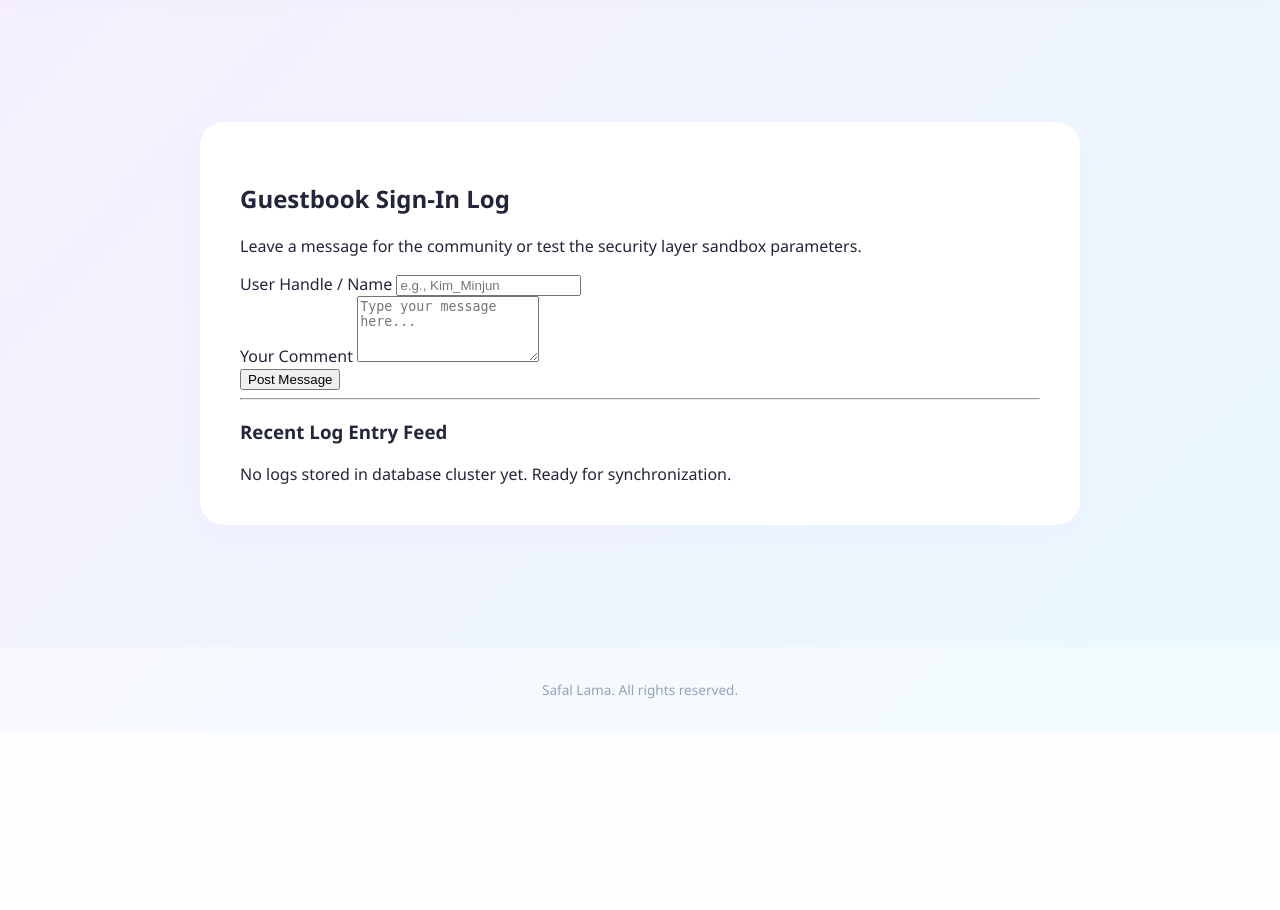
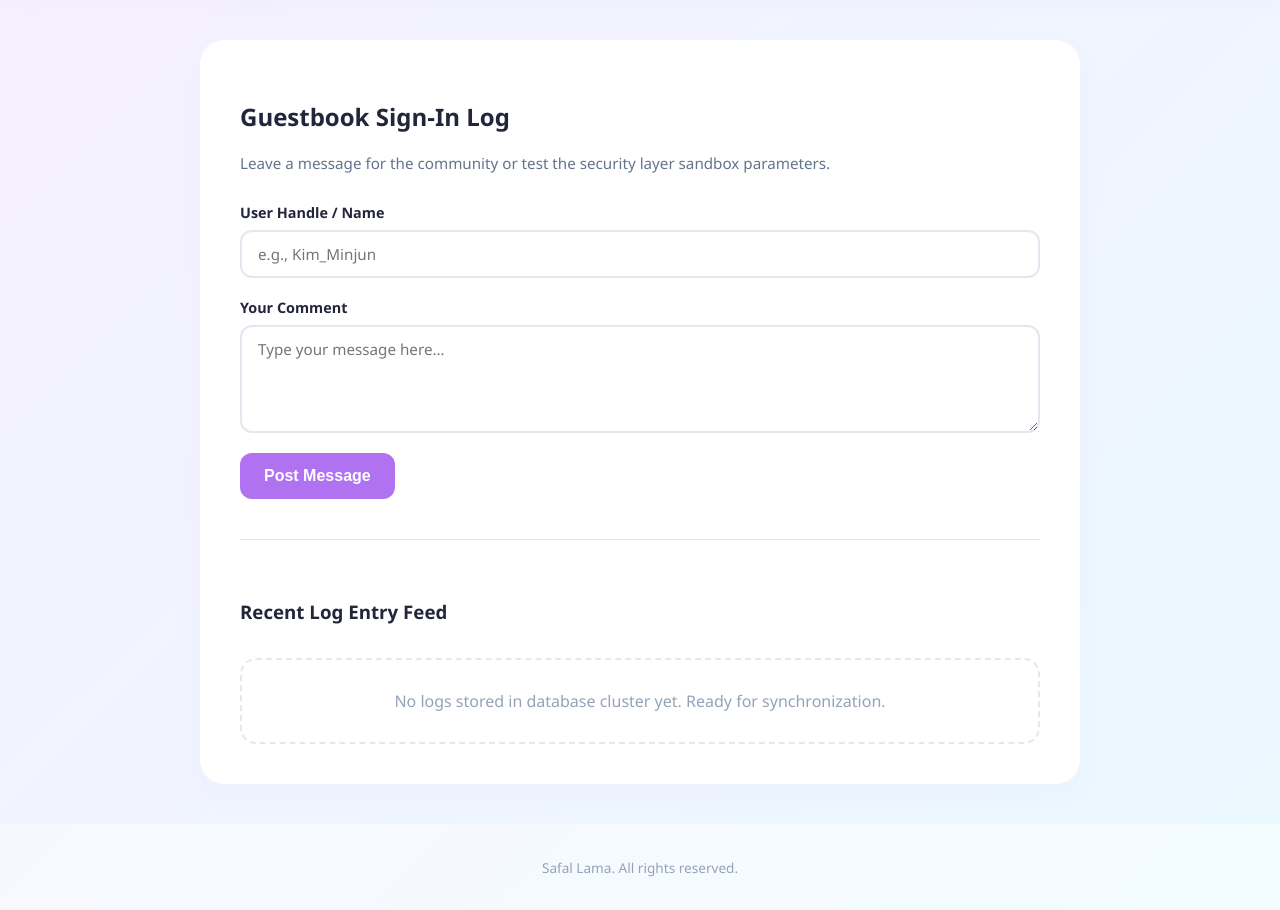
Before and after one commit to Blank21-xD/Language_learning, a Django app: template korean_app/templates/korean_app/guestbook.html in a window 1280 px wide. Shown: the part 67-977 px from the top of the page. Before the commit the page ends 766 px from the top, so only its background shows below. Run offline with Django 5.2, Linux system fonts and the light colour scheme; the template is opened without the code that fills it, so the values that code supplies are empty; parts of the project's set-up code (start-up, migrations or seed data) failed here and were passed over.

Commit message:
Updated CSS

```diff
--- a/static/css/styles.css
+++ b/static/css/styles.css
@@ -157,3 +157,186 @@
     background: #ff0000;
   }
 }
+
+/* ==========================================
+   GUESTBOOK COMPONENT ARCHITECTURE
+   ========================================== */
+
+.guestbook-container {
+  width: 100%;
+}
+
+.subtitle {
+  color: #64748b;
+  font-size: 0.95rem;
+  margin-bottom: 30px;
+}
+
+.secure-form-layout {
+  display: flex;
+  flex-direction: column;
+  gap: 20px;
+}
+
+.form-group {
+  display: flex;
+  flex-direction: column;
+  gap: 8px;
+}
+
+.form-group label {
+  font-weight: 600;
+  font-size: 0.9rem;
+  color: var(--text-dark);
+}
+
+.form-group input,
+.form-group textarea {
+  width: 100%;
+  padding: 12px 16px;
+  border: 2px solid #e2e8f0;
+  border-radius: 12px;
+  font-family: inherit;
+  font-size: 0.95rem;
+  box-sizing: border-box;
+  transition: border-color 0.2s, box-shadow 0.2s;
+}
+
+.form-group input:focus,
+.form-group textarea:focus {
+  outline: none;
+  border-color: var(--accent-purple);
+  box-shadow: 0 0 0 4px rgba(176, 114, 241, 0.15);
+}
+
+.submit-btn {
+  background: var(--accent-purple);
+  color: white;
+  border: none;
+  padding: 14px 24px;
+  font-size: 1rem;
+  font-weight: 600;
+  border-radius: 12px;
+  cursor: pointer;
+  transition: background 0.2s;
+  align-self: flex-start;
+}
+
+.submit-btn:hover {
+  background: var(--accent-hover);
+}
+
+.divider {
+  border: 0;
+  height: 1px;
+  background: #e2e8f0;
+  margin: 40px 0;
+}
+
+/* Messages Feed Display */
+.messages-display-vault {
+  display: flex;
+  flex-direction: column;
+  gap: 16px;
+}
+
+.message-card {
+  background: #fdfcff;
+  border: 1px solid #f1f0f5;
+  padding: 20px;
+  border-radius: 16px;
+  box-shadow: 0 4px 6px rgba(0, 0, 0, 0.01);
+}
+
+.message-card strong {
+  color: var(--text-dark);
+  font-size: 1rem;
+}
+
+.text-muted {
+  color: #94a3b8;
+  font-size: 0.8rem;
+  margin-left: 8px;
+}
+
+.message-card p {
+  margin: 8px 0 0 0;
+  color: #475569;
+  line-height: 1.5;
+}
+
+.empty-feed-notice {
+  text-align: center;
+  color: #94a3b8;
+  padding: 30px;
+  border: 2px dashed #e2e8f0;
+  border-radius: 16px;
+}
+
+/* Panic Mode Guestbook System Adapters */
+
+body.alert-panic .form-group label {
+  color: #ff4444;
+}
+
+body.alert-panic .form-group input,
+body.alert-panic .form-group textarea {
+  background: #110000;
+  border: 1px solid #ff4444;
+  color: #ff4444;
+  font-family: 'Courier New', Courier, monospace;
+}
+
+body.alert-panic .form-group input:focus,
+body.alert-panic .form-group textarea:focus {
+  box-shadow: 0 0 10px #ff4444;
+}
+
+body.alert-panic .submit-btn {
+  background: #ff4444;
+  color: #000000;
+  font-family: 'Courier New', Courier, monospace;
+}
+
+body.alert-panic .submit-btn:hover {
+  background: #cc0000;
+  color: #ffffff;
+}
+
+body.alert-panic .divider {
+  background: #ff4444;
+}
+
+body.alert-panic .message-card {
+  background: #050000;
+  border: 1px solid #ff4444;
+}
+
+body.alert-panic .message-card strong,
+body.alert-panic .message-card p {
+  color: #ff4444;
+}
+
+body.alert-panic .text-muted {
+  color: #aa3333;
+}
+
+/* Injected Backend Security Error Notice styling */
+.security-error-msg {
+  background: rgba(255, 0, 0, 0.1);
+  border: 2px dashed #ff0000;
+  padding: 20px;
+  border-radius: 12px;
+  margin-bottom: 25px;
+}
+
+.security-error-msg h3 {
+  margin: 0 0 8px 0;
+  color: #ff4444;
+}
+
+.security-error-msg p {
+  margin: 0;
+  color: #ff8888;
+  font-size: 0.9rem;
+}
```
